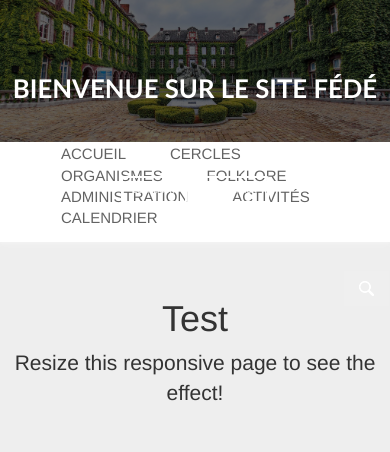
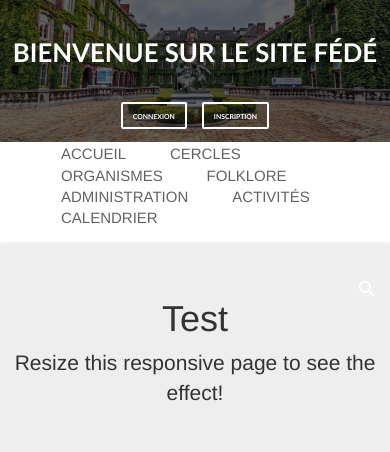
Before and after one commit to Syphel/site_fede, a PHP site: page / in a window 390 px wide. Shown: the top 452 px of the page. Run offline with PHP 8.4, Linux system fonts and the light colour scheme.

Commit message:
Photo d'acceueil avec bouton et texte responsive

```diff
--- a/style.css
+++ b/style.css
@@ -40,27 +40,26 @@
 	position: absolute;
 	width: 100%;
 	text-align: center;
-	top:20%;
-	left: 0;
+	top: 4.5vw;
 }
 
 .header-text h1 {
 	font-size: 6.6vw;
 	font-weight: bold;
 	text-transform: uppercase;
-	line-height: 80px;
 	color: white;
 	font-family:"Calibri";
 }
 
 .header-btn-area {
-	margin-top: 10%;
-	float: left;
+	position: absolute;
+	left: 0;
+	top: 22vw;
 	display: inline;
 	width: 100%;
 	text-align: center;
 }
-.header-btn-area a{
+.header-btn-area a {
 	margin: 0% 1.5%;
 }
 .header-btn{
```
